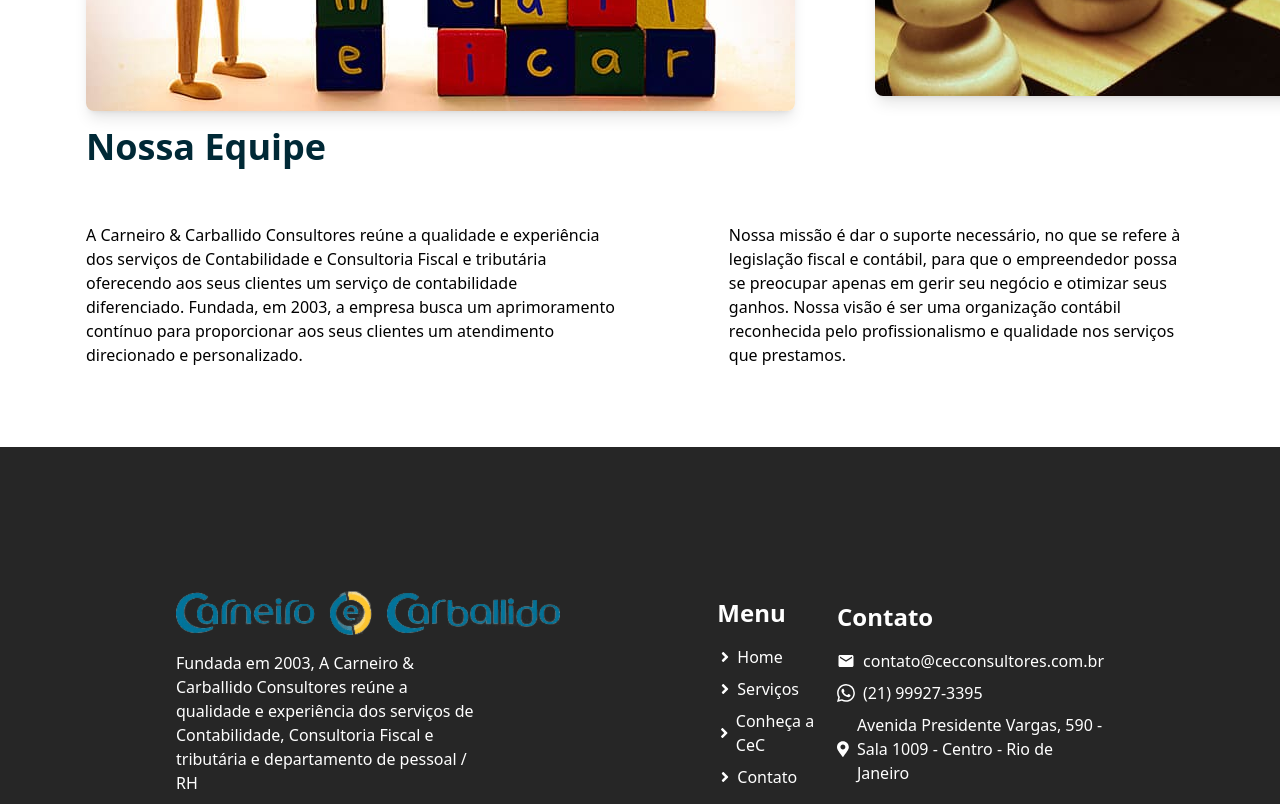
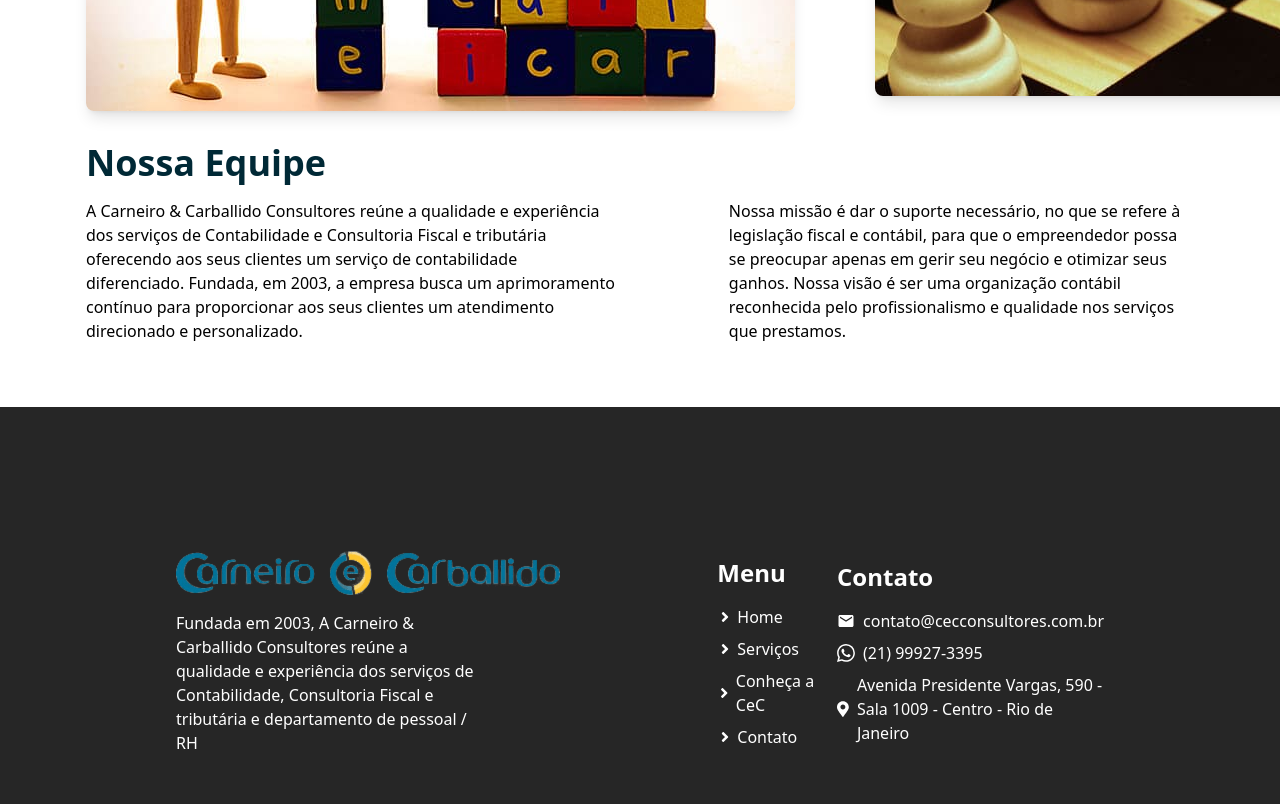
Before and after one commit to lucassdantas/Carneiro-e-Carballido, a React (Vite) app: page /conheca-a-cec in a window 1280 px wide. Shown: the part 960-1764 px from the top of the page. Built offline with nearby package versions, Linux system fonts and the light colour scheme; a web font is replaced by a local one.

Commit message:
did updates just not the icons that clietn requested

```diff
--- a/src/components/Header/DesktopHeader.tsx
+++ b/src/components/Header/DesktopHeader.tsx
@@ -1,4 +1,4 @@
-import logo from '@/assets/logo-carneiro-e-carballido.png'
+import logo from '@/assets/_img/logo.jpg'
 import { Button } from '@/components/Button'
 import { pages, PageType } from '@/utils/constants/pages'
 import { Link } from 'react-router-dom'
--- a/src/components/Header/MobileHeader.tsx
+++ b/src/components/Header/MobileHeader.tsx
@@ -1,4 +1,4 @@
-import logo from '@/assets/logo-carneiro-e-carballido.png';
+import logo from '@/assets/_img/logo.jpg'
 import { Button } from '@/components/Button';
 import { pages, PageType } from '@/utils/constants/pages';
 import { Link } from 'react-router-dom';
--- a/src/pages/About/index.tsx
+++ b/src/pages/About/index.tsx
@@ -19,9 +19,9 @@ export const About = () => {
             <img className='w-full rounded-lg shadow-lg object-cover' src={tempBanner01} alt="Imagem sobre a empresa" />
             <img className='w-full rounded-lg shadow-lg object-cover' src={tempBanner02} alt="Imagem sobre a empresa" />
           </div>
-          <div className='flex flex-col gap-10 lg:my-4'>
-            <h2 className='text-4xl text-dark-blue font-semibold'>Nossa Equipe</h2>
-            <div className='flex lg:flex-row flex-col items-center gap-28 lg:my-4'>
+          <div className='flex flex-col mt-4 lg:my-4'>
+            <h2 className='text-4xl text-dark-blue font-semibold my-4 '>Nossa Equipe</h2>
+            <div className='flex lg:flex-row flex-col items-center gap-28 '>
               <p>A Carneiro & Carballido Consultores reúne a qualidade e experiência dos serviços de Contabilidade e Consultoria Fiscal e tributária oferecendo aos seus clientes um serviço de contabilidade diferenciado. Fundada, em 2003, a empresa busca um aprimoramento contínuo para proporcionar aos seus clientes um atendimento direcionado e personalizado.</p>
               <p>Nossa missão é dar o suporte necessário, no que se refere à legislação fiscal e contábil, para que o empreendedor possa se preocupar apenas em gerir seu negócio e otimizar seus ganhos.
               Nossa visão é ser uma organização contábil reconhecida pelo profissionalismo e qualidade nos serviços que prestamos.</p>
```
Also changed, not shown: src/assets/_img/logo.jpg (added).
